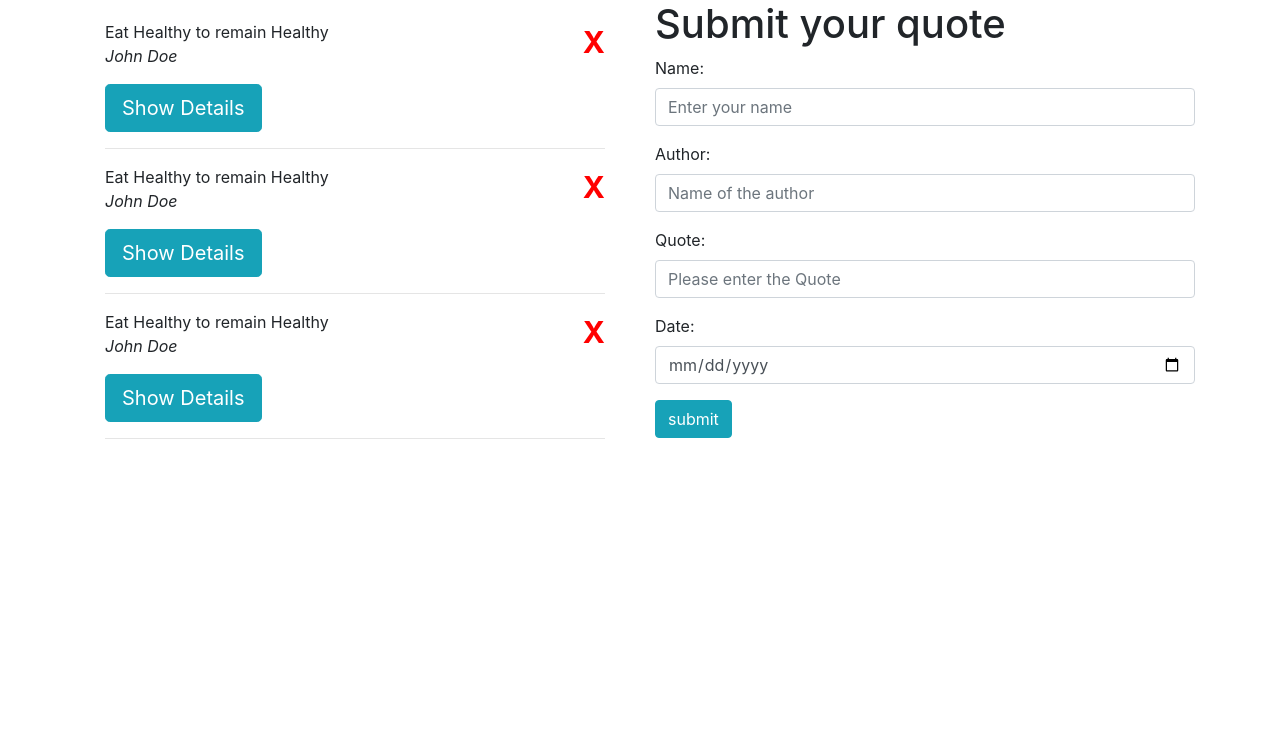
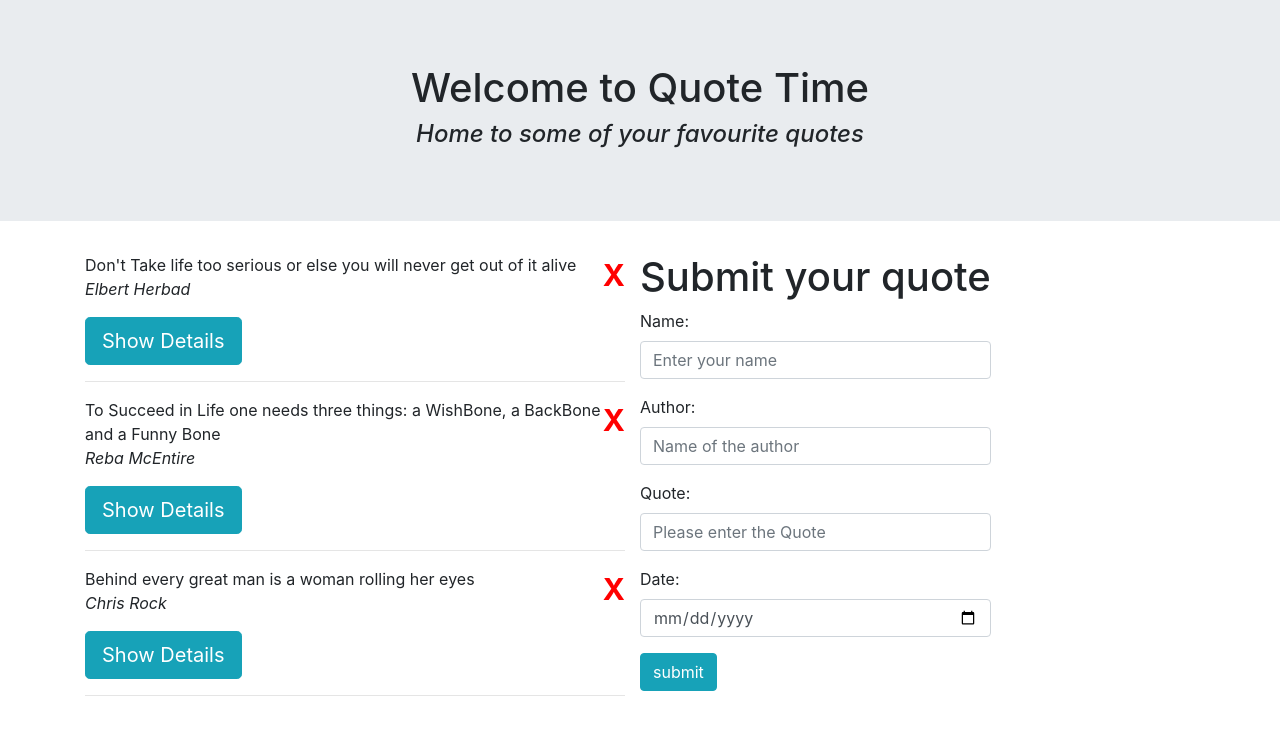
Before and after one commit to davidlutta/Quotes-, an Angular app in the folder Quote/: page / in a window 1280 px wide. Shown: the top 730 px of the page. Built offline with nearby package versions, Linux system fonts and the light colour scheme.

Commit message:
Add form component, make delete button work and submittion and validation of the form

```diff
--- a/Quote/src/app/form/form.component.html
+++ b/Quote/src/app/form/form.component.html
@@ -1,24 +1,51 @@
+<div class="d">
+
   <h1>Submit your quote</h1>
-<form novalidate>
+
+  <form novalidate #quoteForm="ngForm">
+
     <div class="form-group">
+
       <label for="Name">Name:</label>
+
       <input type="text" name="Name" required [(ngModel)]="newQuote.name" required class="form-control" #userName="ngModel" placeholder="Enter your name">
-        <div class="alert alert-danger" *ngIf="userName.errors?.required && userName.touched" > Please enter your name</div>
+
+      <div class="alert alert-danger" *ngIf="userName.errors?.required && userName.touched"> Please enter your name</div>
+
     </div>
+
     <div class="form-group">
+
       <label for="Author">Author:</label>
+
       <input type="text" name="author" required [(ngModel)]="newQuote.author" required class="form-control" #Author="ngModel" placeholder="Name of the author">
-        <div class="alert alert-danger" *ngIf="Author.errors?.required && Author.touched" > Please enter the name of the author</div>
+
+      <div class="alert alert-danger" *ngIf="Author.errors?.required && Author.touched"> Please enter the name of the author</div>
+
     </div>
+
     <div class="form-group">
+
       <label for="Quote">Quote:</label>
+
       <input type="text" name="Quote" required [(ngModel)]="newQuote.quote" required class="form-control" #Quote="ngModel" placeholder="Please enter the Quote">
-        <div class="alert alert-danger" *ngIf="Quote.errors?.required && Quote.touched" > Please enter the Quote</div>
+
+      <div class="alert alert-danger" *ngIf="Quote.errors?.required && Quote.touched"> Please enter the Quote</div>
+
     </div>
+
     <div class="form-group">
+
       <label for="date">Date:</label>
+
       <input type="date" name="date" [(ngModel)]="newQuote.date" class="form-control" #date="ngModel" required>
-        <div class="alert alert-danger" *ngIf="date.errors?.required && date.touched" > Please enter a date</div>
+
+      <div class="alert alert-danger" *ngIf="date.errors?.required && date.touched"> Please enter a date</div>
+
     </div>
-      <input type="submit" name="submit" value="submit" class="btn btn-info" (click)="onSubmit()">
+
+    <input type="submit" name="submit" value="submit" class="btn btn-info" (click)="onSubmit(newQuote)">
+
   </form>
+
+</div>
--- a/Quote/src/app/form/form.component.ts
+++ b/Quote/src/app/form/form.component.ts
@@ -1,4 +1,4 @@
-import { Component, OnInit } from '@angular/core';
+import { Component, OnInit, Output, EventEmitter } from '@angular/core';
 import { Form } from '../form';
 @Component({
   selector: 'app-form',
@@ -7,10 +7,12 @@ import { Form } from '../form';
 })
 export class FormComponent implements OnInit {
   newQuote= new Form("", "", "", new Date(),0,0);
-  onSubmit(){
-    this.quotes.push(this.newQuote);
-    this.newQuote = '';
-  }
+
+  @Output() formComplete= new EventEmitter<Form>();
+
+  onSubmit(newQuote){
+    this.formComplete.emit(this.newQuote);
+    }
   constructor() { }
 
   ngOnInit() {
--- a/Quote/src/app/quote/quote.component.css
+++ b/Quote/src/app/quote/quote.component.css
@@ -1,6 +1,7 @@
-.exit{
+.exit {
   font-size: 30px;
 }
-.exit:hover{
+
+.exit:hover {
   cursor: pointer;
 }
--- a/Quote/src/app/quote/quote.component.html
+++ b/Quote/src/app/quote/quote.component.html
@@ -1,28 +1,61 @@
+<!-- jumbotron for the Header -->
+
+<div class="jumbotron jumbotron-fluid">
+
+  <h1 class="text-center">Welcome to Quote Time</h1>
+
+  <h4 class="text-center"><em>Home to some of your favourite quotes</em></h4>
+
+</div>
+
 <div class="container">
+
   <div class="row">
+
     <div class="col-6">
-      <div class="card-body">
+
           <ul class="list-unstyled">
+
             <div *ngFor="let quote of quotes; let i= index">
+
               <div>
-            <p style="color:red" class="font-weight-bold float-right exit">X</p>
+
+                <p style="color:red" class="font-weight-bold float-right exit" (click)='quoteDelete(quote)'>X</p>
+
               </div>
+
               <li>{{ quote.quote }}</li>
+
               <p><em>{{ quote.author }}</em></p>
+
               <button class="btn btn-info btn-lg" (click)="onClick(i)">Show Details</button>
+
               <div *ngIf="quote.showDetails">
+
                 <p>Added by {{ quote.name }}</p>
+
                 <p>Added {{ quote.date| dateCount }} days ago</p>
-            <app-vote></app-vote>
+
+                <!-- <app-vote></app-vote> -->
+
+                <button type="upVote" class="btn btn-info btn-sl" (click)="upVote()">Upvote</button>
+
               </div>
+
               <hr>
+
             </div>
+
           </ul>
+
     </div>
-    </div>
-    <div class="col-6">
-        <app-form></app-form>
-    </div>
+
+    <div class=".col-6">
+
+      <app-form (formComplete)="addNewQuote($event)"></app-form>
+
     </div>
 
   </div>
+
+</div>
--- a/Quote/src/app/quote/quote.component.ts
+++ b/Quote/src/app/quote/quote.component.ts
@@ -8,17 +8,24 @@ import{ Form } from '../form';
 })
 export class QuoteComponent implements OnInit {
   quotes = [
-    new Form("David Lutta","John Doe","Eat Healthy to remain Healthy",new Date(2018,4,10), 0, 0),
-    new Form("David Lutta","John Doe","Eat Healthy to remain Healthy",new Date(2018,4,10), 0, 0),
-    new Form("David Lutta","John Doe","Eat Healthy to remain Healthy",new Date(2018,4,10), 0, 0),
+    new Form("Jeff Ross","Elbert Herbad","Don't Take life too serious or else you will never get out of it alive",new Date(2018,4,10), 0, 0),
+    new Form("Seth MacFarlane","Reba McEntire","To Succeed in Life one needs three things: a WishBone, a BackBone and a Funny Bone",new Date(2018,4,10), 0, 0),
+    new Form("John Deere","Chris Rock","Behind every great man is a woman rolling her eyes",new Date(2018,4,10), 0, 0),
   ]
 
   onClick(index){
     this.quotes[index].showDetails= !this.quotes[index].showDetails;
   }
+  addNewQuote(quote){
+    this.quotes.push(quote);
+  }
+  quoteDelete(index){
+    if(index){
+      this.quotes.splice(index,1);
+    }
+  }
 
   constructor() { }
   ngOnInit() {
   }
-
 }
```
Also changed, not shown: Quote/src/app/vote/vote.component.ts (+1 -11 lines), Quote/src/assets/img/Quote Background.jpg (renamed from Quote/img/Quote Background.jpg), 1 other file (tests, documents, lock files or other folders). Lines whose indentation alone changed are shown as unchanged.
